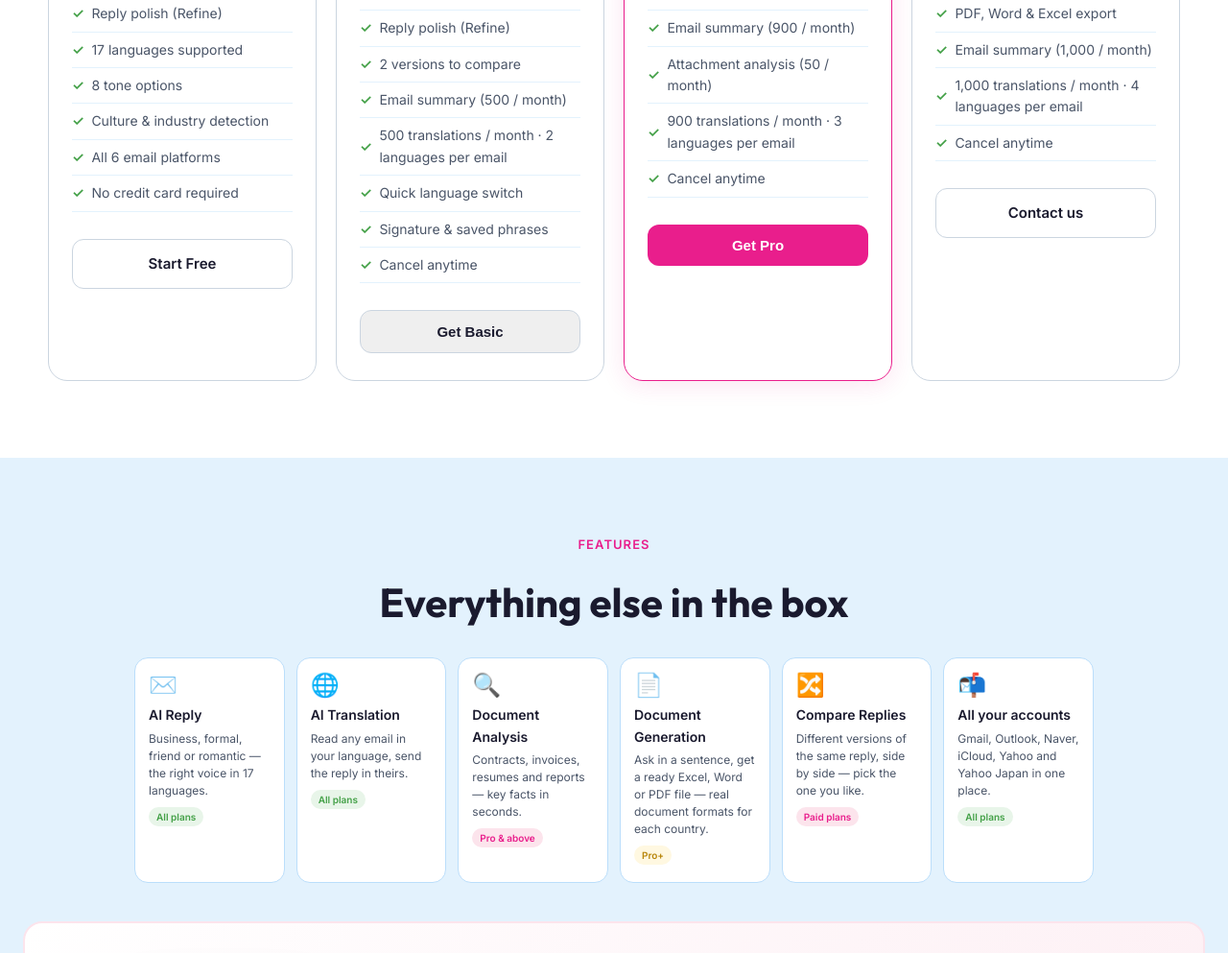
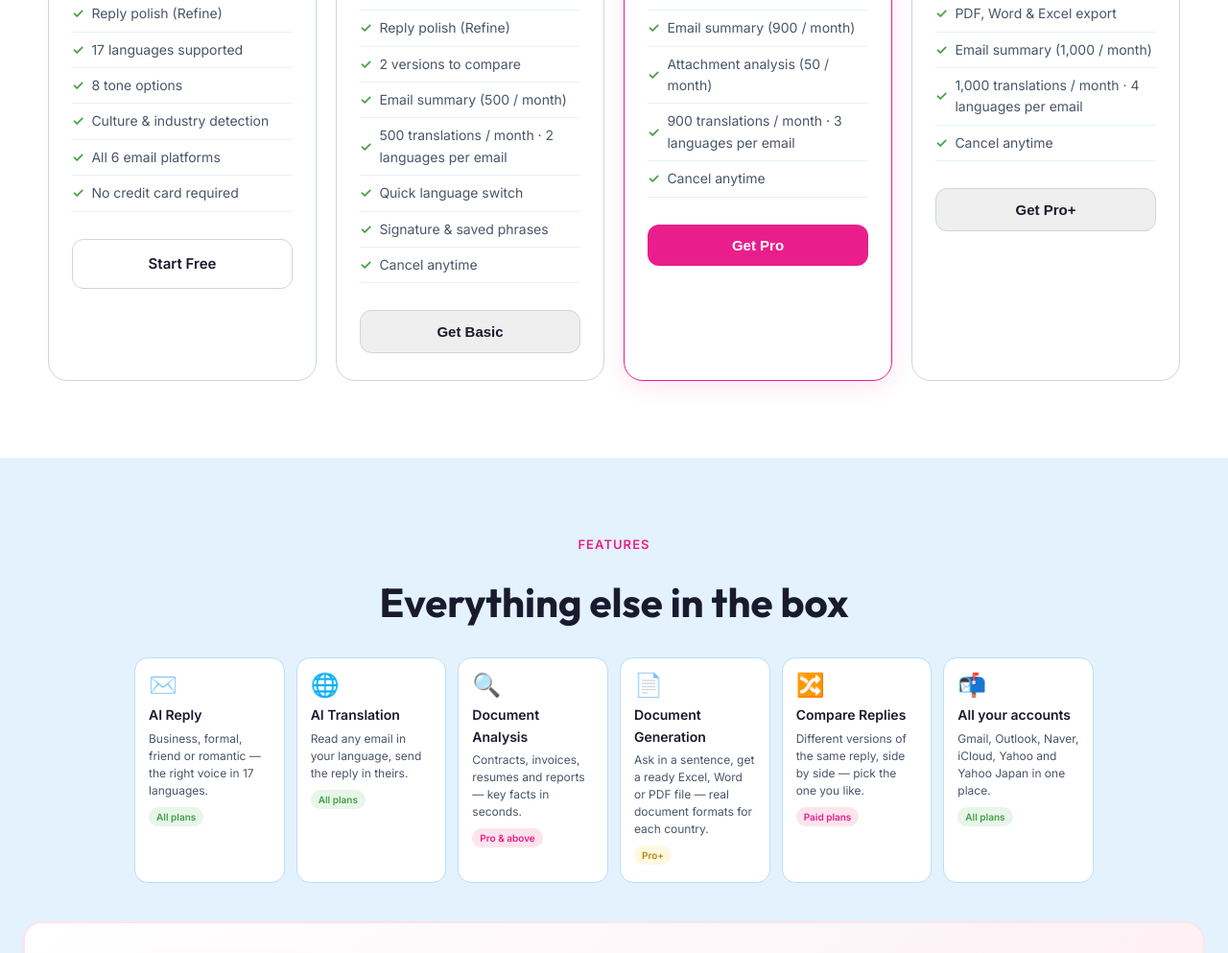
Before and after one commit to kimdh4790-cpu/mailmind-landing, a plain HTML site: page index.html in a window 1280 px wide. Shown: the part 4249-5242 px from the top of the page at 96% size. Drawn offline with Linux system fonts and the light colour scheme.

Commit message:
랜딩: Pro+ 결제 버튼을 Paddle 결제로 (문의 메일 → Get Pro+) (#15)
Claude-Session: https://claude.ai/code/session_013wTo1P2h1Zf8zDjri6HJgc

Co-authored-by: Claude <noreply@anthropic.com>

```diff
--- a/index.html
+++ b/index.html
@@ -756,7 +756,7 @@
         <li><span class="check">✓</span> 1,000 translations / month · 4 languages per email</li>
         <li><span class="check">✓</span> Cancel anytime</li>
       </ul>
-      <a href="mailto:hello@mailmind.yongcha.app?subject=MailMind%20Pro%2B" class="btn-plan outline">Contact us</a>
+      <button class="btn-plan outline" onclick="openCheckout('pri_01m83hj6pj0kjs31cw4c2jm14q')">Get Pro+</button>
     </div>
   </div>
 </section>
```
